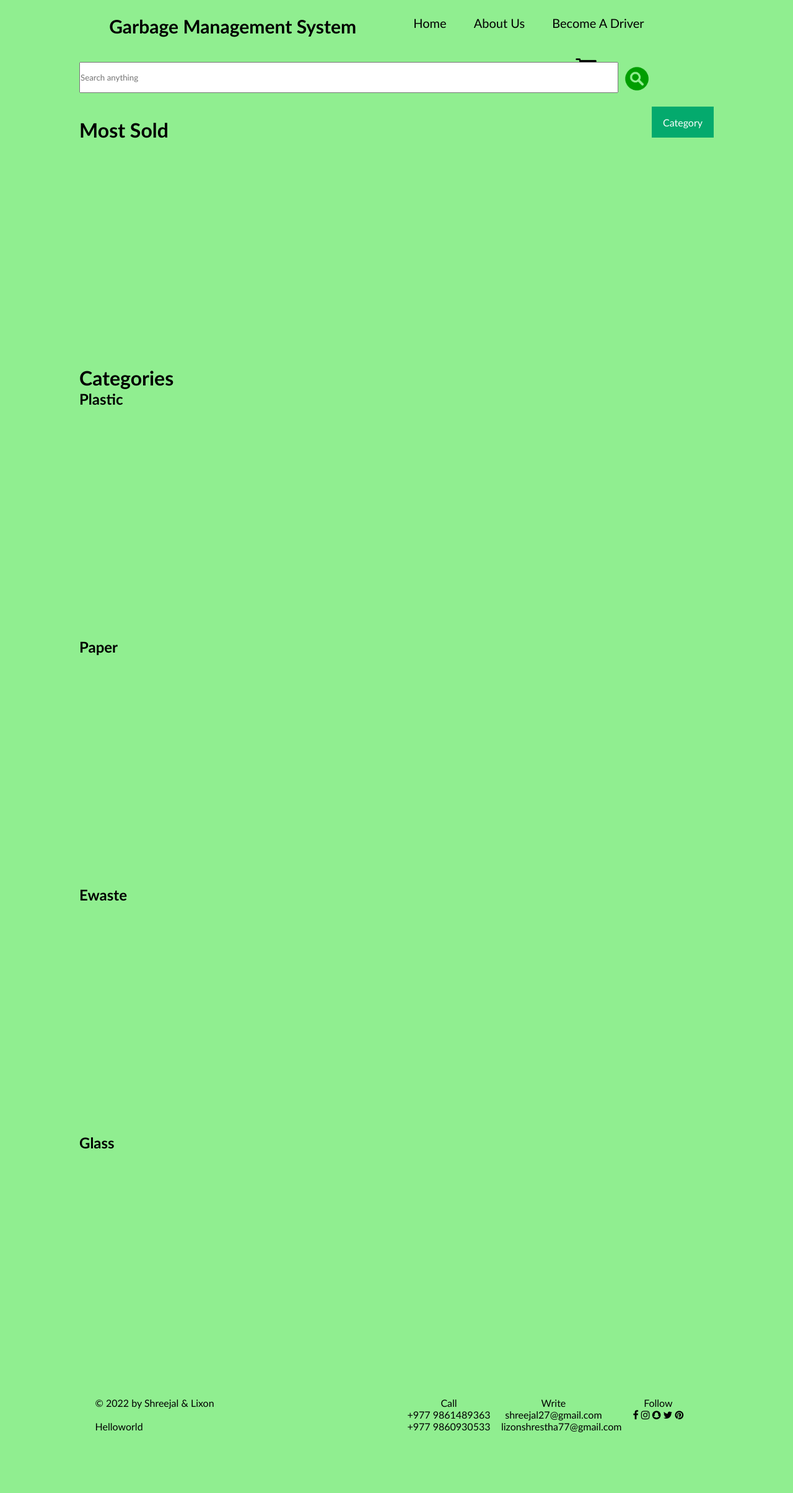
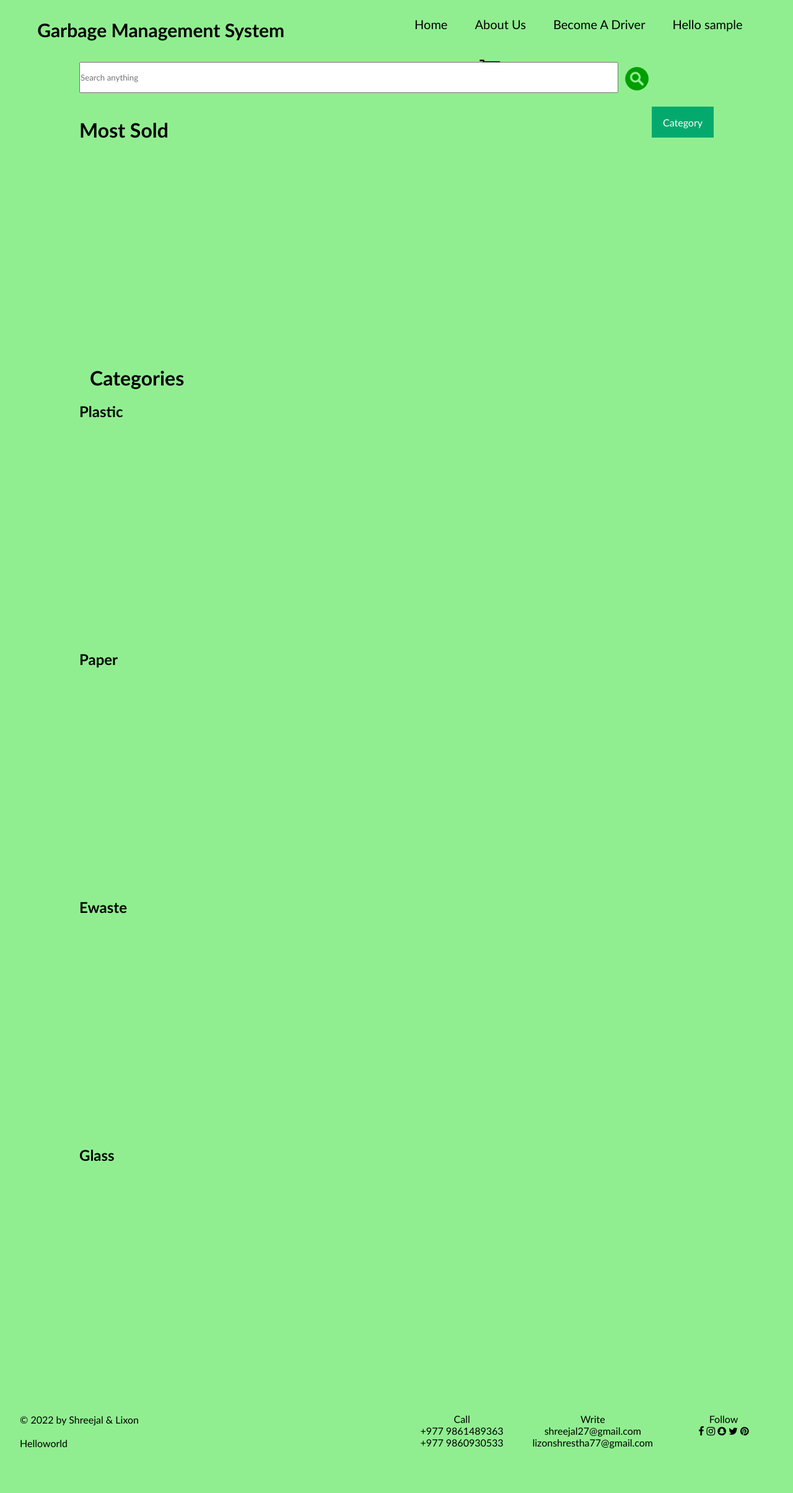
Before and after one commit to shreejal27/Garbage_Management_System, a PHP site: page /garbage/scrap_display.php in a window 1280 px wide; the page is wider, and only the part inside the window is pictured. Shown: that part at 62% size. Before the commit the page ends 2311 px from the top of that part, so only its background shows below. Run offline with PHP 8.4, Linux system fonts and the light colour scheme; the visitor is signed in with stand-in values (Sample User, id 1); data that the repository does not hold is empty.

Commit message:
css to scrap_display file

```diff
--- a/scrap_display.css
+++ b/scrap_display.css
@@ -1,9 +1,18 @@
 
 
   body{
+
+    background-color: lightgreen;
+    /* overflow-x: hidden; Hide horizontal scrollbar */
+  }
+  .row, #toprow{
     margin-left: 10%;
     margin-right: 10%;
-    background-color: lightgreen;
+  }
+
+  #title{
+    margin-left: 145px;
+    margin-bottom: 20px;
   }
 
 
@@ -110,6 +119,7 @@
   border: none;
   cursor: pointer;
   width: 100px;
+
 }
 
 .dropbtn:hover, .dropbtn:focus {
--- a/scrap_display.php
+++ b/scrap_display.php
@@ -1,6 +1,5 @@
 
 <?php
-
 
 require_once 'auth_check.php';
 
@@ -18,6 +17,7 @@ $result= mysqli_query($connection, $query);
 
 
  <link rel="stylesheet" href="scrap_display.css" />
+
  <link rel="stylesheet" href="headerfooter.css" />
 
 
@@ -114,7 +114,7 @@ window.onclick = function(event) {
 </div>
 
 
-<h1> Categories</h1>
+<h1 id="title"> Categories</h1>
 
 <div class= "row" id="plastic">
 
```
